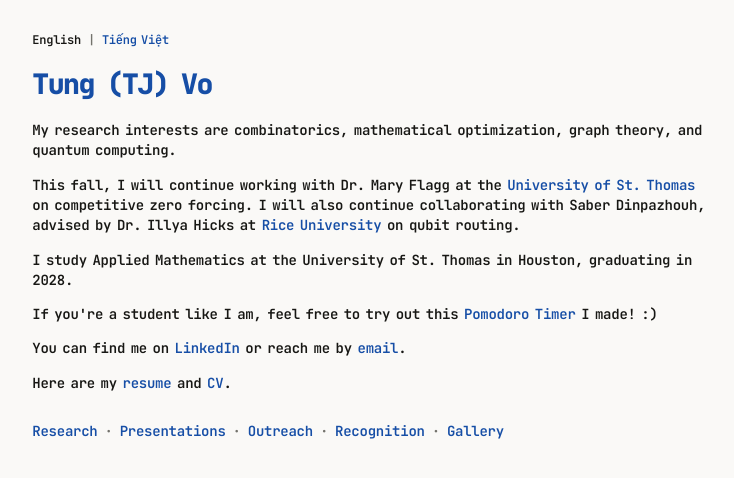
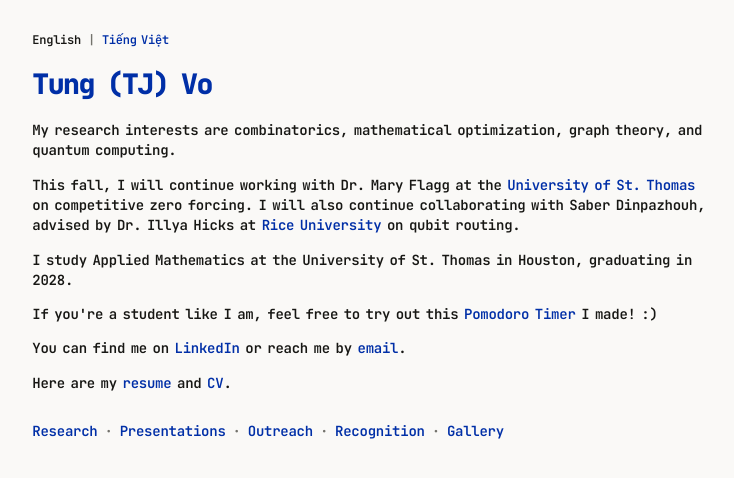
Before and after one commit to tjvo1811/votungcv, a website: page index.html in a window 1280 px wide. Shown: the whole page, without its empty margins (266-1000 px from the left). Drawn offline with Linux system fonts and the light colour scheme.

Commit message:
Update accent to Klein blue

```diff
--- a/styles.css
+++ b/styles.css
@@ -1,7 +1,7 @@
 :root {
   --paper: #faf9f7;
   --ink: #171714;
-  --forest: #164ea6;
+  --forest: #002FA7;
   --quiet: #74736d;
   --rule: #d8d4cc;
 }
```
